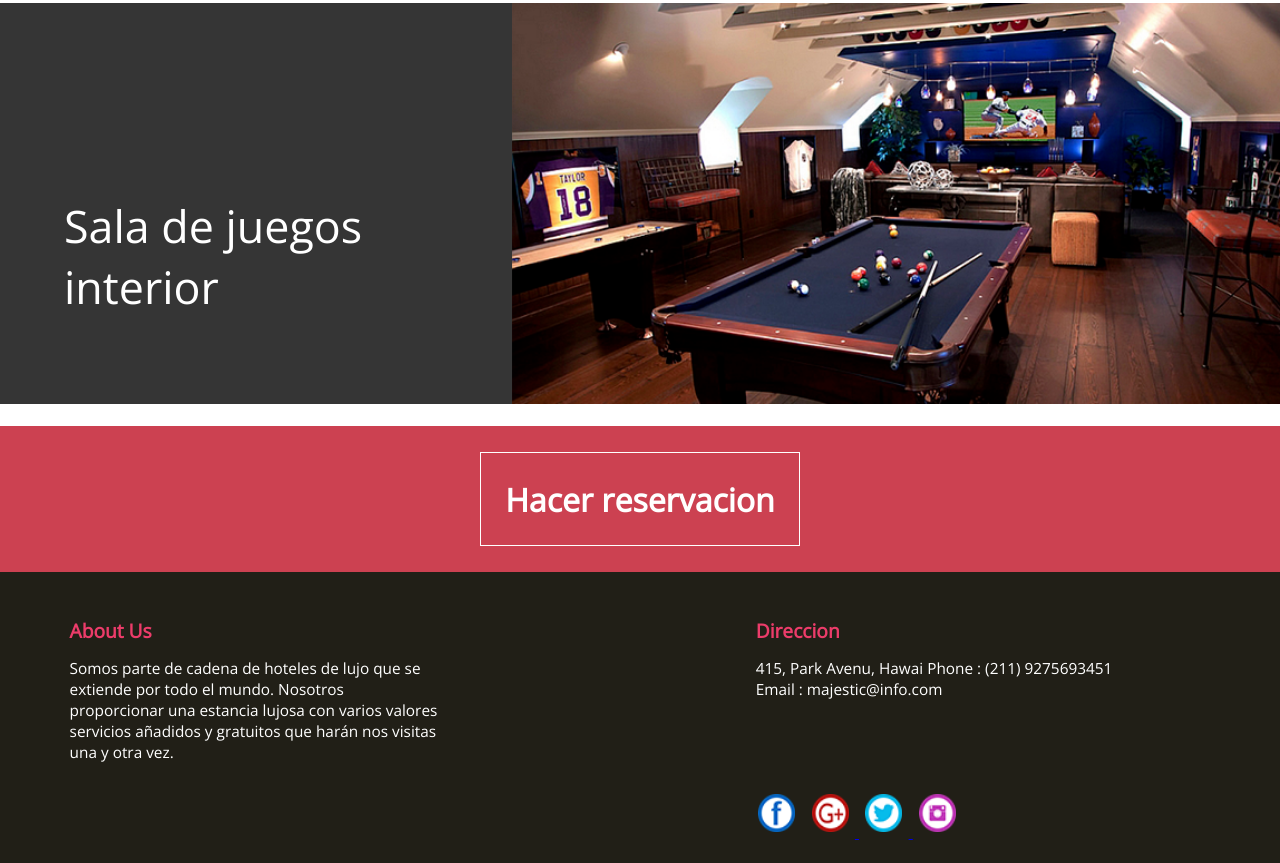
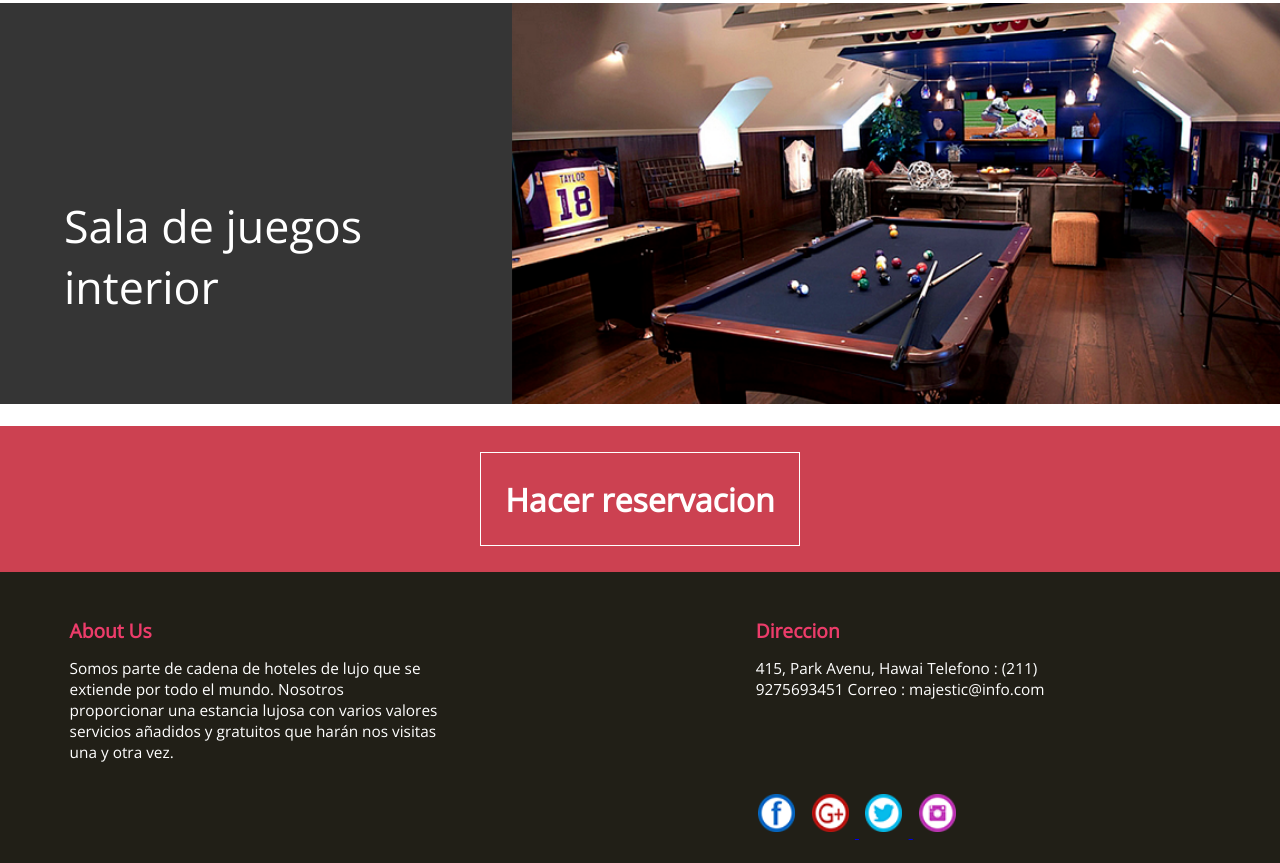
Before and after one commit to DavidStorm88/hotel-no, a plain HTML site: page hotel-master/explore.html in a window 1280 px wide. Shown: the part 1882-2745 px from the top of the page. Drawn offline with nearby package versions, Linux system fonts and the light colour scheme.

Commit message:
Ultimos cambios de idioma

```diff
--- a/hotel-master/explore.html
+++ b/hotel-master/explore.html
@@ -109,8 +109,8 @@
         <div class="tm-address">
         <p class="bold">Direccion</p>
         <p>415, Park Avenu, Hawai
-            Phone : (211) 9275693451
-            Email : majestic@info.com</p>
+            Telefono : (211) 9275693451
+            Correo : majestic@info.com</p>
         </div>
         <br/>
     <div class="tm-media">
```
